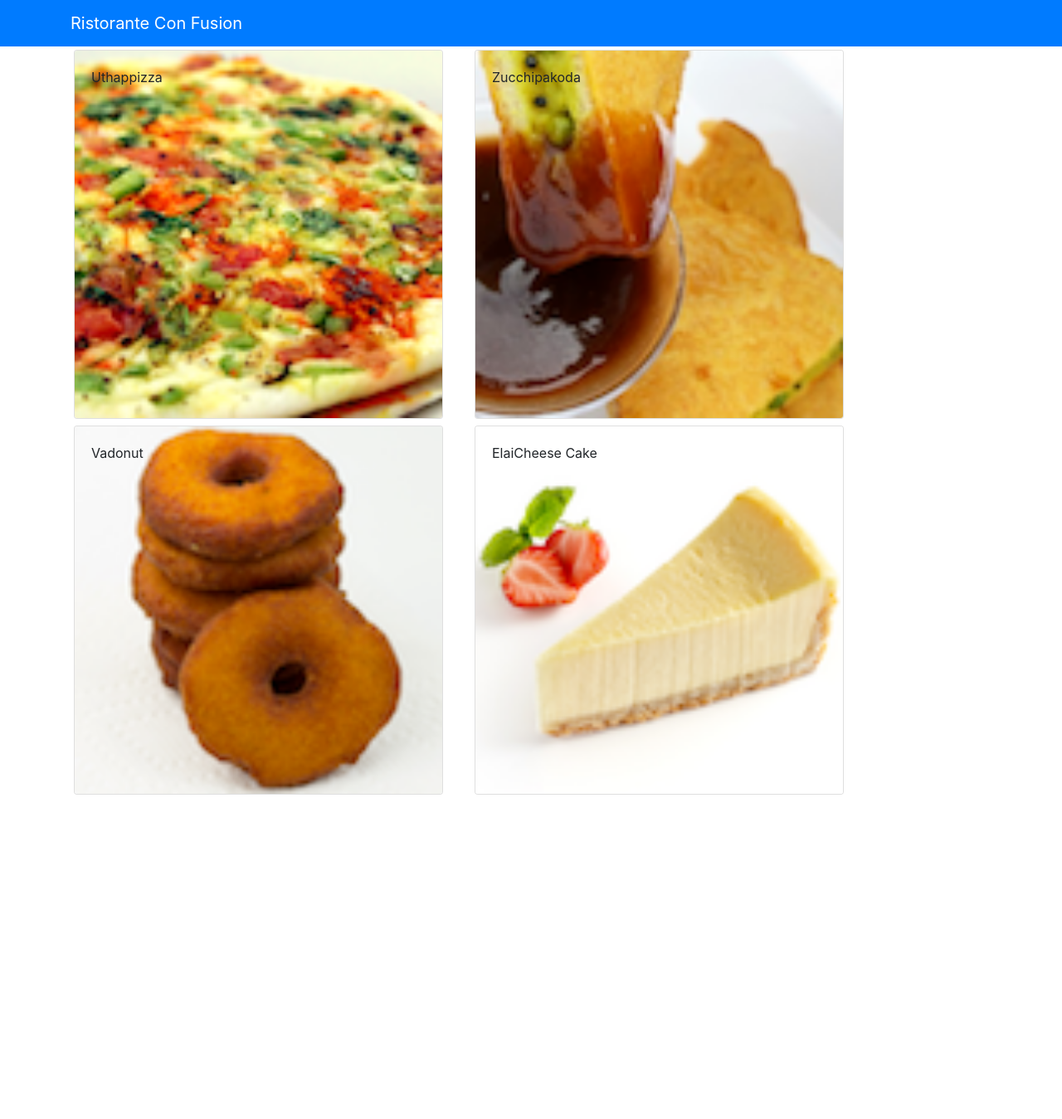
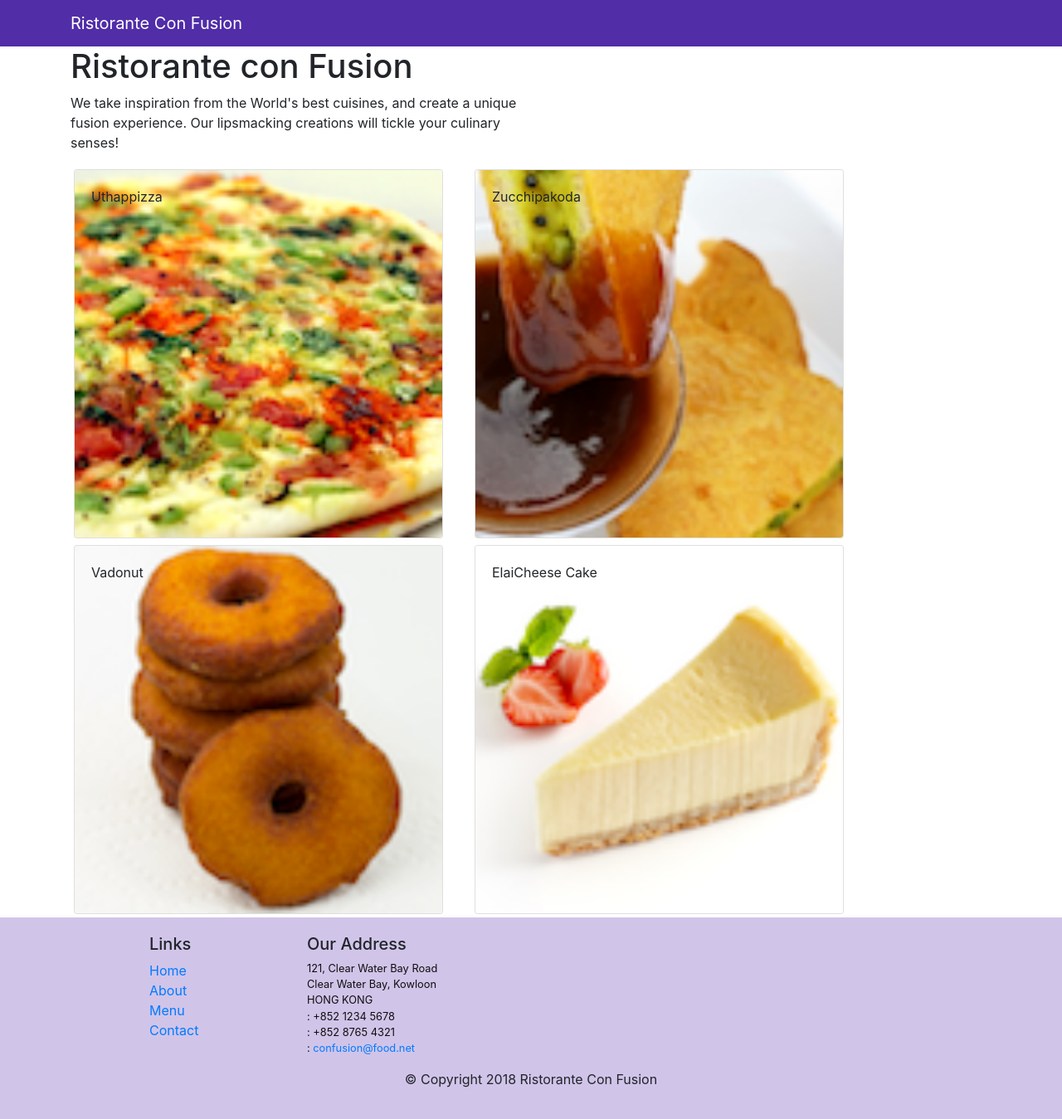
Before and after one commit to Quang167/Ferm201-ReactJS, a React (Create React App) app in the folder my-app/: page / in a window 1280 px wide. Shown: the whole page at 83% size. Before the commit the page ends 962 px from the top, so only its background shows below. Built offline with nearby package versions, Linux system fonts and the light colour scheme.

Commit message:
Header and Footer

```diff
--- a/my-app/package.json
+++ b/my-app/package.json
@@ -7,6 +7,8 @@
     "@testing-library/react": "^13.4.0",
     "@testing-library/user-event": "^13.5.0",
     "bootstrap": "^4.6.0",
+    "bootstrap-social": "5.1.1",
+    "font-awesome": "4.7.0",
     "popper.js": "^1.16.1",
     "react": "^18.2.0",
     "react-dom": "^18.2.0",
--- a/my-app/src/App.css
+++ b/my-app/src/App.css
@@ -36,3 +36,38 @@
     transform: rotate(360deg);
   }
 } */
+
+.row-header {
+    margin: 0px auto;
+    padding: 0px auto;
+}
+
+.row-content {
+    margin: 0px auto;
+    padding: 50px 0px 50px 0px;
+    border-bottom: 1px ridge;
+    min-height: 400px;
+}
+
+.footer {
+    background-color: #D1C4E9;
+    margin: 0px auto;
+    padding: 20px 0px 20px 0px;
+}
+
+.jumbotron {
+    padding: 70px 30px 70px 30px;
+    margin: 0px auto;
+    background: #9575CD;
+    color: floralwhite;
+}
+
+address {
+    font-size: 80%;
+    margin: 0px;
+    color: #0f0f0f;
+}
+
+.navbar-dark {
+    background-color: #512DA8;
+}
--- /dev/null
+++ b/my-app/src/components/FooterComponent.js
@@ -0,0 +1,50 @@
+import React from 'react';
+
+function Footer(props) {
+    return(
+    <div className="footer">
+        <div className="container">
+            <div className="row justify-content-center">
+                <div className="col-4 offset-1 col-sm-2">
+                    <h5>Links</h5>
+                    <ul className="list-unstyled">
+                        <li><a href="#">Home</a></li>
+                        <li><a href="#">About</a></li>
+                        <li><a href="#">Menu</a></li>
+                        <li><a href="contactus.html">Contact</a></li>
+                    </ul>
+                </div>
+                <div className="col-7 col-sm-5">
+                    <h5>Our Address</h5>
+                    <address>
+                      121, Clear Water Bay Road<br />
+                      Clear Water Bay, Kowloon<br />
+                      HONG KONG<br />
+                      <i className="fa fa-phone fa-lg"></i>: +852 1234 5678<br />
+                      <i className="fa fa-fax fa-lg"></i>: +852 8765 4321<br />
+                      <i className="fa fa-envelope fa-lg"></i>: <a href="mailto:confusion@food.net">
+                         confusion@food.net</a>
+                    </address>
+                </div>
+                <div className="col-12 col-sm-4 align-self-center">
+                    <div className="text-center">
+                        <a className="btn btn-social-icon btn-google" href="http://google.com/+"><i className="fa fa-google-plus"></i></a>
+                        <a className="btn btn-social-icon btn-facebook" href="http://www.facebook.com/profile.php?id="><i className="fa fa-facebook"></i></a>
+                        <a className="btn btn-social-icon btn-linkedin" href="http://www.linkedin.com/in/"><i className="fa fa-linkedin"></i></a>
+                        <a className="btn btn-social-icon btn-twitter" href="http://twitter.com/"><i className="fa fa-twitter"></i></a>
+                        <a className="btn btn-social-icon btn-google" href="http://youtube.com/"><i className="fa fa-youtube"></i></a>
+                        <a className="btn btn-social-icon" href="mailto:"><i className="fa fa-envelope-o"></i></a>
+                    </div>
+                </div>
+            </div>
+            <div className="row justify-content-center">
+                <div className="col-auto">
+                    <p>© Copyright 2018 Ristorante Con Fusion</p>
+                </div>
+            </div>
+        </div>
+    </div>
+    )
+}
+
+export default Footer;
--- /dev/null
+++ b/my-app/src/components/HeaderComponent.js
@@ -0,0 +1,28 @@
+import React, { Component } from 'react';
+import { Navbar, NavbarBrand, } from 'reactstrap';
+
+class Header extends Component {
+  render() {
+    return(
+    <React.Fragment>
+      <Navbar dark>
+        <div className="container">
+            <NavbarBrand href="/">Ristorante Con Fusion</NavbarBrand>
+        </div>
+      </Navbar>
+      {/* <Jumbotron> */}
+           <div className="container">
+               <div className="row row-header">
+                   <div className="col-12 col-sm-6">
+                       <h1>Ristorante con Fusion</h1>
+                       <p>We take inspiration from the World's best cuisines, and create a unique fusion experience. Our lipsmacking creations will tickle your culinary senses!</p>
+                   </div>
+               </div>
+           </div>
+       {/* </Jumbotron> */}
+    </React.Fragment>
+    );
+  }
+}
+
+export default Header;
--- a/my-app/src/components/MainComponent.js
+++ b/my-app/src/components/MainComponent.js
@@ -3,6 +3,8 @@
 import Menu from './MenuComponent';
 import DishDetail from './DishdetailComponent';
 import { DISHES } from '../shared/dishes';
+import Header from './HeaderComponent';
+import Footer from './FooterComponent';
 
 class Main extends Component {
 
@@ -21,13 +23,15 @@
     render() {
         return (
             <div>
-                <Navbar dark color="primary">
+                {/* <Navbar dark color="primary">
                     <div className="container">
                         <NavbarBrand href="/">Ristorante Con Fusion</NavbarBrand>
                     </div>
-                </Navbar>
+                </Navbar> */}
+                <Header />
                 <Menu dishes={this.state.dishes} onClick={(dishId) => this.onDishSelect(dishId)} />
                 <DishDetail dish={this.state.dishes.filter((dish) => dish.id === this.state.selectedDish)[0]} />
+                <Footer />
             </div>
         );
     }
```
Also changed, not shown: 1 other file (tests, documents, lock files or other folders).
